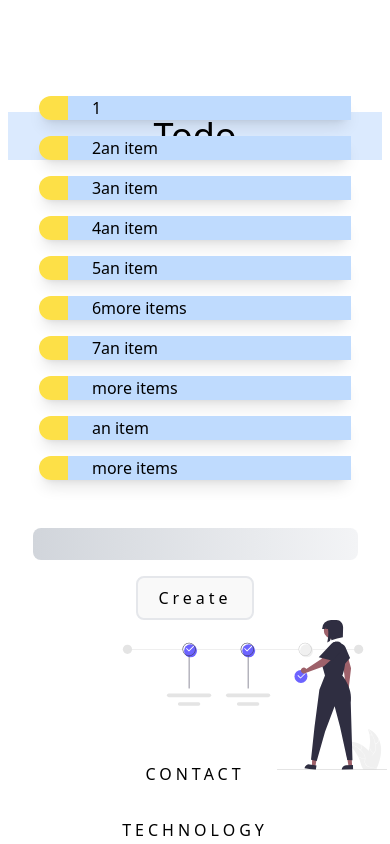
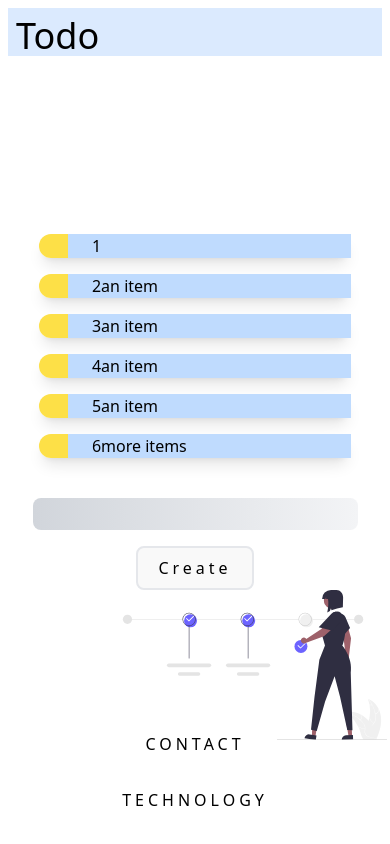
Before and after one commit to GummyGuppy/svelte-tw-todo, a Svelte app: page / in a window 390 px wide. Built offline with nearby package versions, Linux system fonts and the light colour scheme; some icons are missing.

Commit message:
mobile screen css fixes

```diff
--- a/src/App.svelte
+++ b/src/App.svelte
@@ -9,7 +9,7 @@
 
 
 
-  let todos = ["1", "2an item","3an item","4an item","5an item", "6more items","7an item", "more items","an item", "more items"]
+  let todos = ["1", "2an item","3an item","4an item","5an item", "6more items"]
 
   $: value = ''
 
@@ -69,14 +69,14 @@
 
 
 
-  <div class="flex flex-col h-full justify-center items-center sm:h-full sm:w-1/2 p-2">
-      <div class="bg-blue-100 flex h-12 p-2 justify-center items-center w-full lg:hidden">
+  <div class="flex flex-col h-full justify-between sm:h-full sm:w-1/2 p-2">
+      <div class="bg-blue-100 flex h-12 p-2 w-full lg:hidden">
         <h1 class="text-4xl">
           Todo
         </h1>
       </div>
 
-      <div class="todo-list flex flex-col items-center justify-center gap-4 w-full h-1/2
+      <div class="todo-list flex flex-col items-center justify-center gap-4 pb-12 w-full h-1/2
                   lg:overflow-y-scroll">
 
         {#each todos as todo, i}
```
